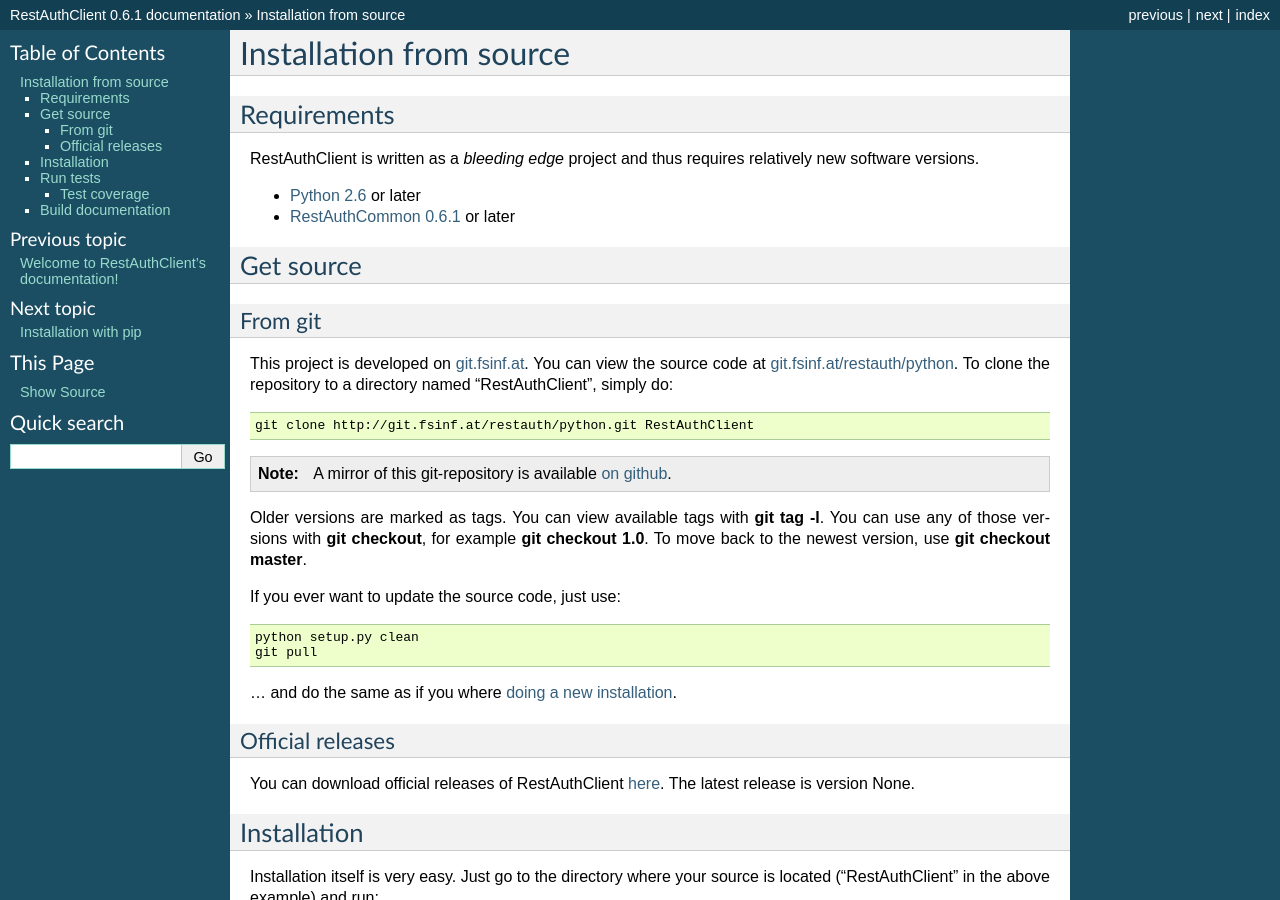
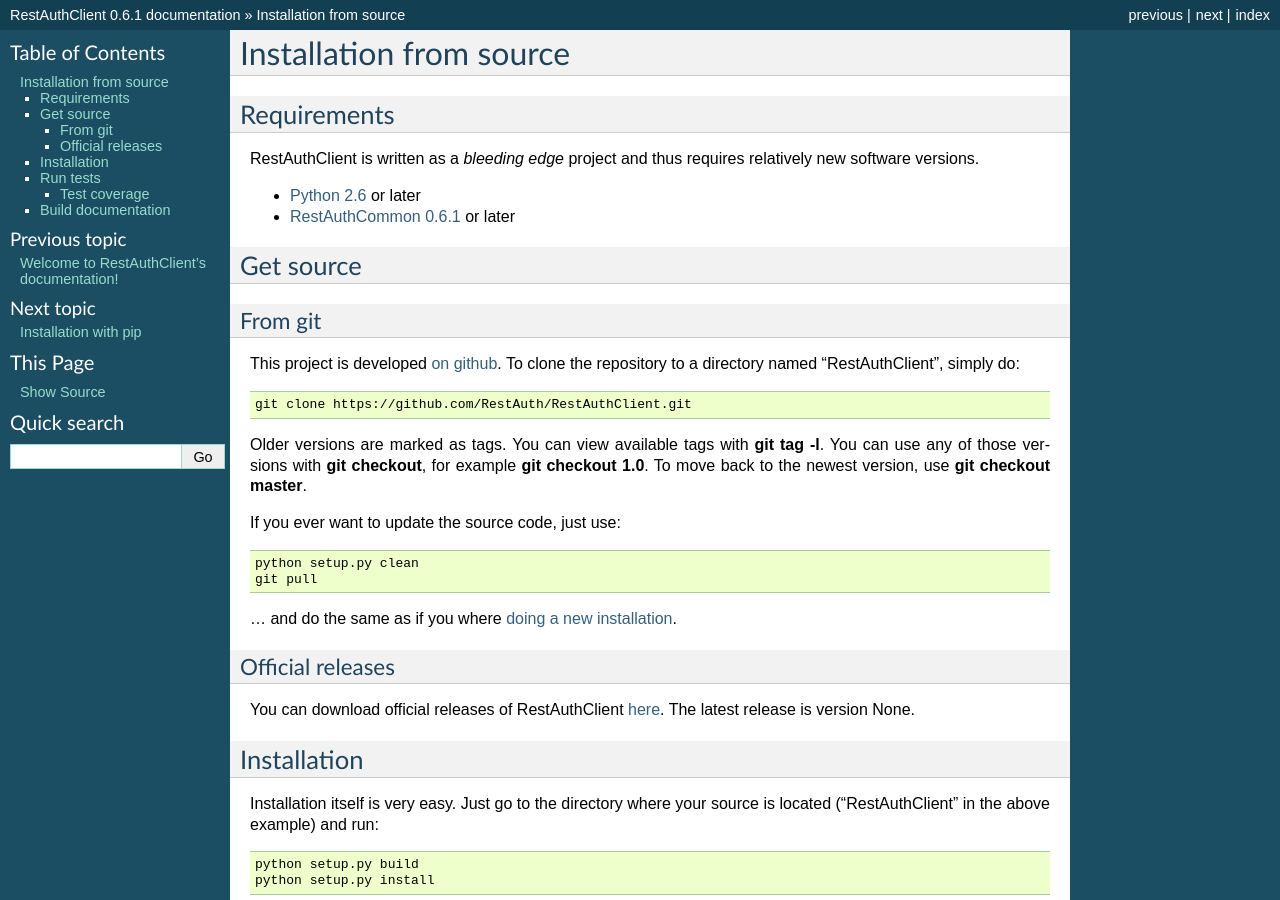
Before and after one commit to RestAuth/RestAuthClient, a Sphinx documentation site: the page built from doc/install/from-source.rst, in a window 1280 px wide and 900 px high. Built offline with Sphinx 7.4.7, drawn with Linux system fonts in a browser that asks for light colours.

Commit message:
update links

```diff
--- a/doc/install/from-source.rst
+++ b/doc/install/from-source.rst
@@ -16,16 +16,12 @@
 From git
 ++++++++
 
-This project is developed on `git.fsinf.at <https://git.fsinf.at/>`_. You can view the source code
-at `git.fsinf.at/restauth/python  <https://git.fsinf.at/restauth/python>`_. To clone the
-repository to a directory named "RestAuthClient", simply do:
+This project is developed `on github <git-web_>`_.  To clone the repository to a directory named
+"RestAuthClient", simply do:
 
 .. code-block:: bash
 
-   git clone http://git.fsinf.at/restauth/python.git RestAuthClient
-
-.. NOTE:: A mirror of this git-repository is available
-   `on github <https://github.com/matigit/RestAuthClient>`_.
+   git clone https://github.com/RestAuth/RestAuthClient.git
 
 Older versions are marked as tags. You can view available tags with :command:`git tag -l`. You can
 use any of those versions with :command:`git checkout`, for example :command:`git checkout 1.0`.
@@ -38,14 +34,14 @@
    python setup.py clean
    git pull
 
-... and do the same as if you where
-:ref:`doing a new installation <install_from-source_installation>`.
+... and do the same as if you where :ref:`doing a new installation
+<install_from-source_installation>`.
 
 Official releases
 +++++++++++++++++
 
-You can download official releases of RestAuthClient `here <https://python.restauth.net/download>`_.
-The latest release is version |latest-release|.
+You can download official releases of RestAuthClient `here <tarballs_>`_. The latest release is
+version |latest-release|.
 
 .. _install_from-source_installation:
 
```
